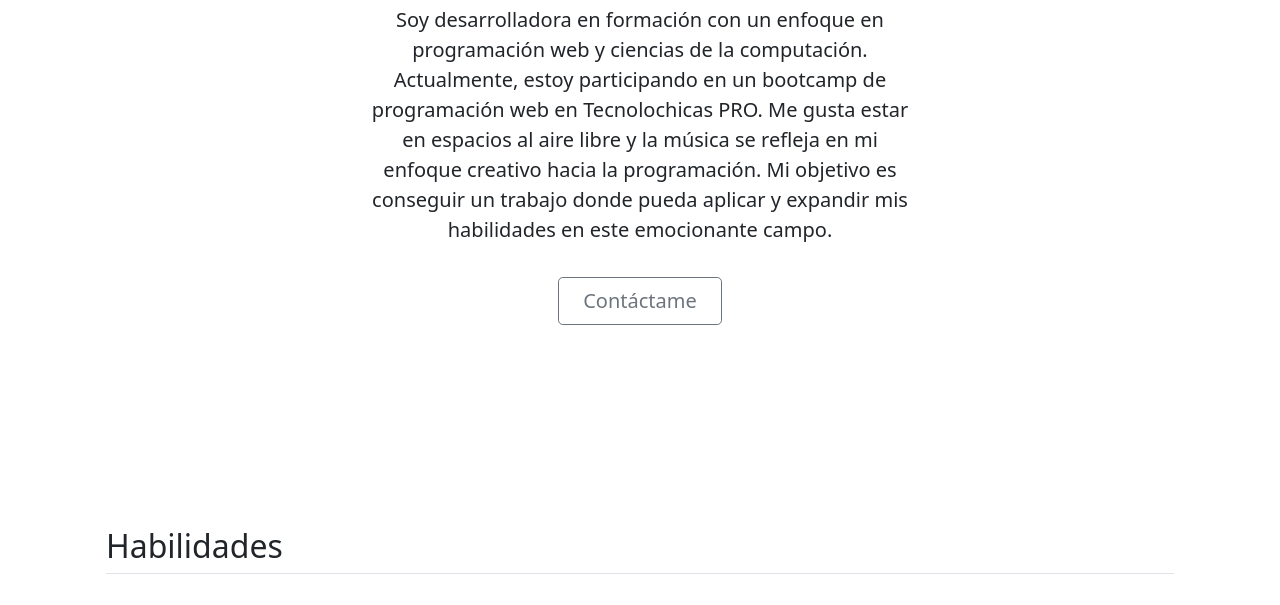
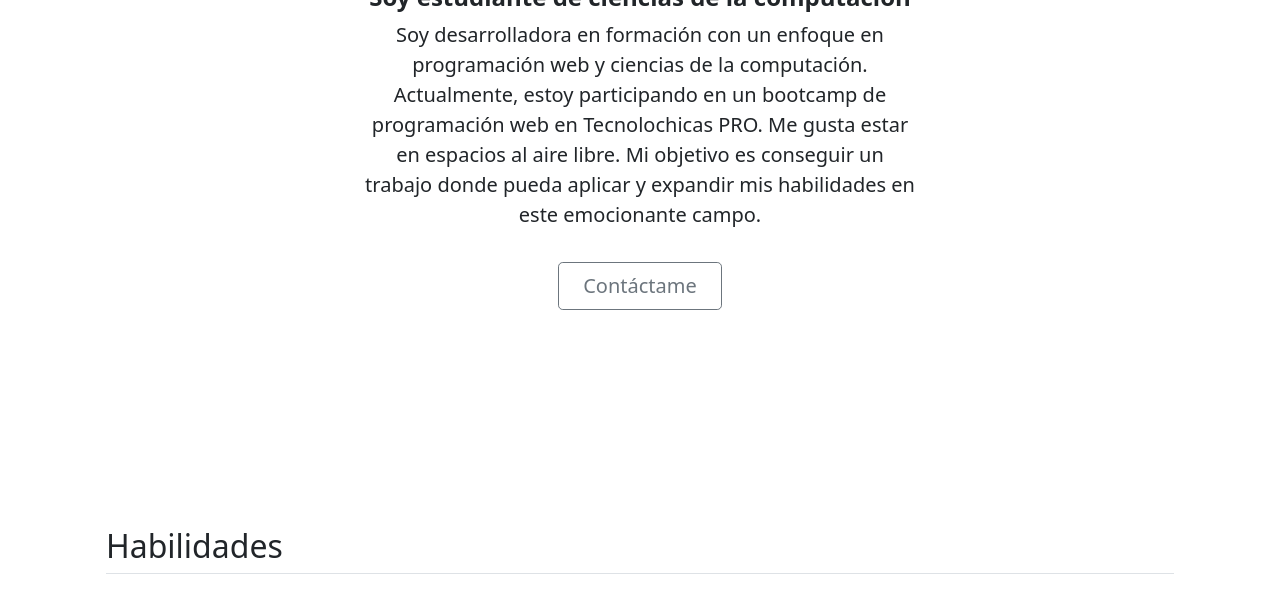
Before and after one commit to Gisellrom/mi-portafolio-tecnolochicas, a plain HTML site: page index.html in a window 1280 px wide. Shown: the part 495-1100 px from the top of the page. Drawn offline with nearby package versions, Linux system fonts and the light colour scheme.

Commit message:
sobre mi cambiado

```diff
--- a/index.html
+++ b/index.html
@@ -37,7 +37,7 @@
               <p class="lead mb-4">
                 Soy desarrolladora en formación con un enfoque en programación web y ciencias de la computación.
                 Actualmente, estoy participando en un bootcamp de programación web en Tecnolochicas PRO.
-                Me gusta estar en espacios al aire libre y la música se refleja en mi enfoque creativo hacia la programación.
+                Me gusta estar en espacios al aire libre.
                 Mi objetivo es conseguir un trabajo donde pueda aplicar y expandir mis habilidades en este emocionante campo.
               </p>
               <div class="d-grid gap-2 d-sm-flex justify-content-sm-center">
```
